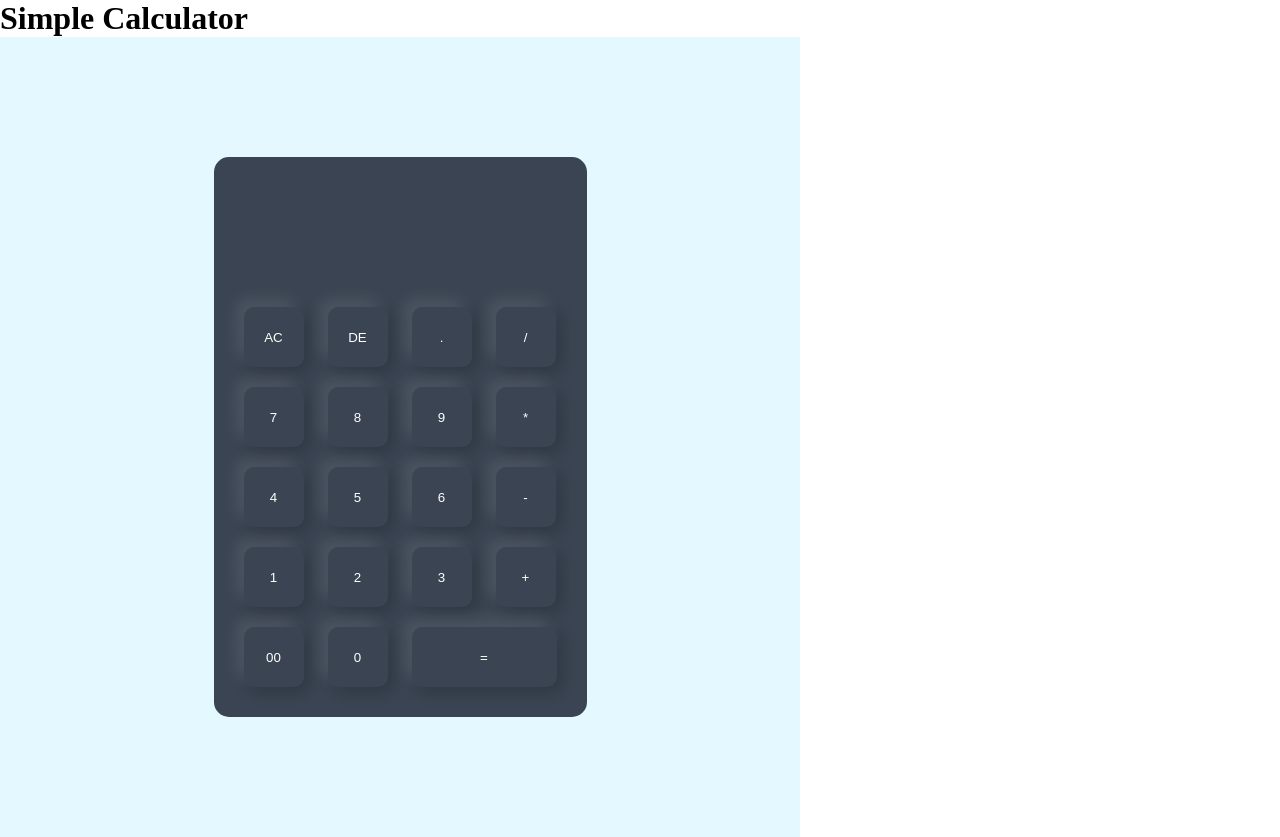
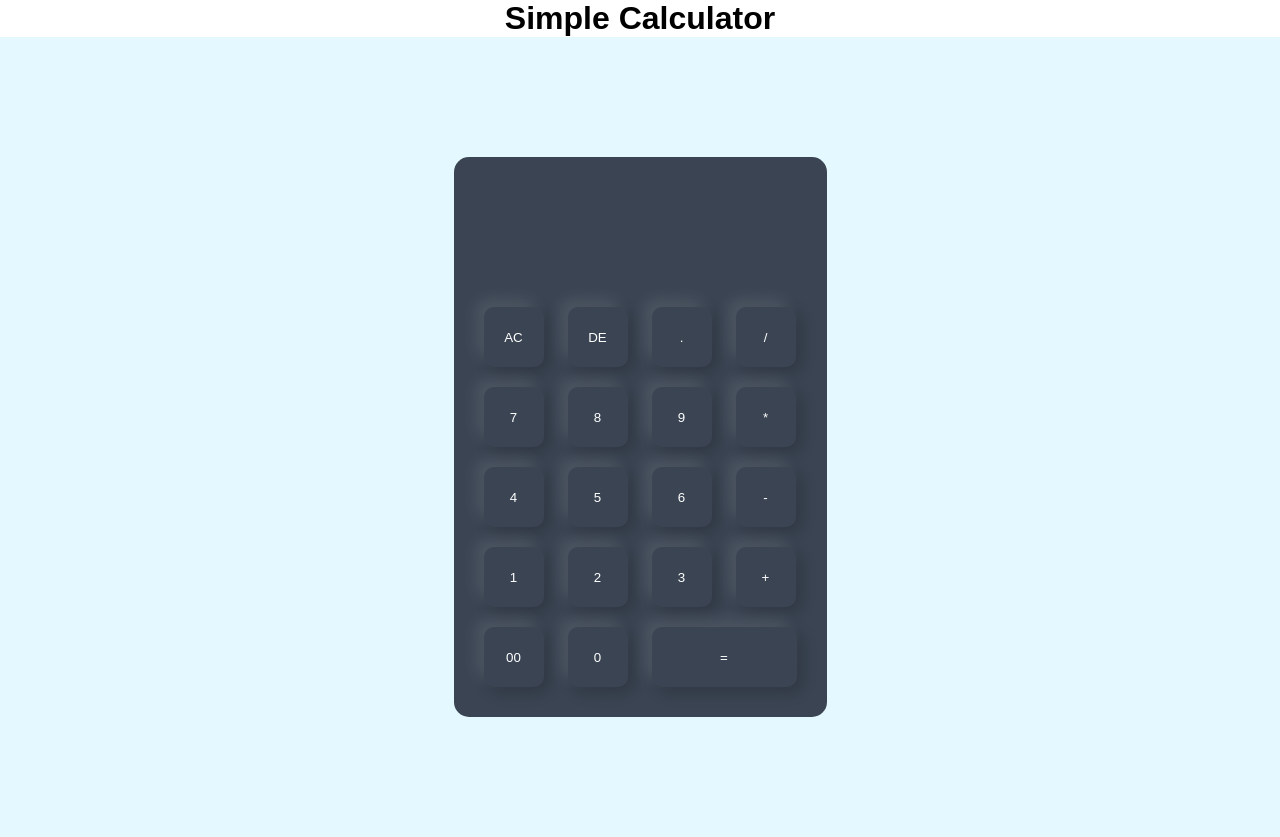
Before and after one commit to Muhammad-Unaid/Simple-Calculator, a plain HTML site: page index.html in a window 1280 px wide. Drawn offline with Linux system fonts and the light colour scheme.

Commit message:
Update style.css

```diff
--- a/style.css
+++ b/style.css
@@ -4,8 +4,13 @@
     font-size: 'Poppins',sans-serif;
     box-sizing: border-box;
 }
+h1{
+   text-align: center;
+   font-family:  sans-serif;
+
+}
 .container{
-    width: 100vh;
+    width: 100%;
     height: 100vh;
     background: #e3f9ff;
     display: flex;
```
